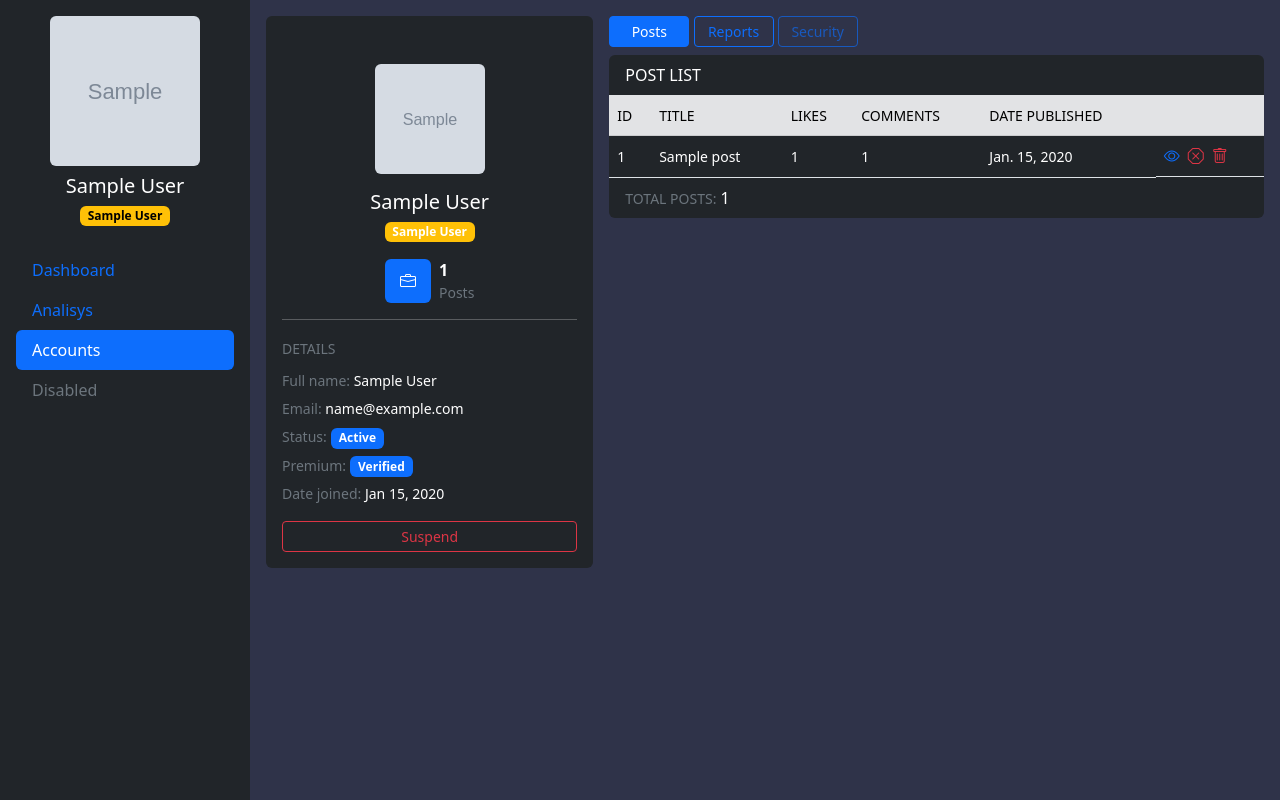
After one commit to HardCodeMatter/photogram, a Django app: page /dashboard/accounts/1/posts/ in a window 1280 px wide. The commit adds this page. Run offline with Django 4.2, Linux system fonts and the light colour scheme; a user stored in the database is signed in; tables that the repository leaves empty hold one stand-in row (values such as "Sample post"); grey boxes marked "Sample" are stand-in pictures.

Commit message:
Added User service, created Account list and posts views, configured layout.

```diff
--- /dev/null
+++ b/dashboard/templates/dashboard/account.html
@@ -0,0 +1,120 @@
+{% extends 'dashboard/dashboard_base.html' %}
+
+{% block content %}
+    <div class="d-flex gap-3">
+        <div class="bg-dark rounded w-50">
+            <div class="d-flex flex-column justify-content-center align-items-center mt-5">
+                <img src="{{ account.image.url }}" alt="Avatar" class="rounded mb-3" style="width: 110px; height: 110px;">
+                <h5>{{ account.get_full_name }}</h5>
+
+                {% if account.role.level == 1 %}
+                    <small class="badge text-bg-warning text-white">{{ account.role }}</small>
+                {% elif account.role.level >= 3 %}
+                    <small class="badge text-bg-danger">{{ account.role }}</small>
+                {% else %}
+                    <small class="badge text-bg-light">{{ account.role }}</small>
+                {% endif %}
+            </div>
+
+            <div class="d-flex align-items-center justify-content-center gap-2 mt-3 mb-3">
+                <div class="bg-primary rounded" style="padding: 10px 15px;">
+                    <i class="bi bi-briefcase"></i>
+                </div>
+                <div class="d-flex flex-column">
+                    <span class="fw-bold">{{ posts.count }}</span>
+                    <small class="text-muted">Posts</small>
+                </div>
+            </div>
+
+            <hr class="m-3">
+
+            <div class="m-3">
+                <small class="text-uppercase text-muted fw-light">Details</small>
+
+                <div class="d-flex flex-column gap-1 mt-2">
+                    <div>
+                        <small class="text-muted">Full name: <span class="text-white">{{ account.get_full_name }}</span></small>
+                    </div>
+
+                    <div>
+                        <small class="text-muted">Email: <span class="text-white">{{ account.email }}</span></small>
+                    </div>
+
+                    <div>
+                        <small class="text-muted">Status:</small>
+                        {% if account.is_active %}
+                            <small class="badge text-bg-primary">Active</small>
+                        {% else %}
+                            <small class="badge text-bg-danger">Inactive</small>
+                        {% endif %}
+                    </div>
+
+                    <div>
+                        <small class="text-muted">Premium:</small>
+                        {% if account.is_verified %}
+                            <small class="badge text-bg-primary">Verified</small>
+                        {% else %}
+                            <small class="badge text-bg-danger">Unverified</small>
+                        {% endif %}
+                    </div>
+
+                    <div>
+                        <small class="text-muted">Date joined: <span class="text-white">{{ account.date_joined|date:"M j, Y" }}</span></small>
+                    </div>
+                </div>
+
+                <a class="btn btn-sm btn-outline-danger w-100 mt-3" href="">Suspend</a>
+            </div>
+        </div>
+
+        <div class="w-100 h-100">
+            <div class="mb-2">
+                <a class="btn btn-sm btn-outline-primary
+                    {% if request.resolver_match.url_name == 'd/account_posts' %}active{% endif %}
+                " style="width: 80px;" aria-current="page" href="{% url 'd/account_posts' account.id %}">Posts</a>
+                <a class="btn btn-sm btn-outline-primary" style="width: 80px;" href="#">Reports</a>
+                <a class="btn btn-sm btn-outline-primary disabled" style="width: 80px;" href="#">Security</a>
+            </div>
+
+            <div class="bg-dark rounded">
+                <table class="table text-white">
+                    <div class="p-2 ms-2">
+                        <small class="fs-6">POST LIST</small>
+                    </div>
+
+                    <caption class="ms-3">
+                        <small>TOTAL POSTS:</small>
+                        <span class="text-white">{{ posts.count }}</span>
+                    </caption>
+
+                    <thead class="table-secondary">
+                        <tr>
+                            <td scope="col"><small>ID</small></td>
+                            <td scope="col"><small>TITLE</small></td>
+                            <td scope="col"><small>LIKES</small></td>
+                            <td scope="col"><small>COMMENTS</small></td>
+                            <td scope="col"><small>DATE PUBLISHED</small></td>
+                            <td scope="col"></td>
+                        </tr>
+                    </thead>
+                    <tbody>
+                        {% for post in posts %}
+                            <tr>
+                                <td scope="row"><small>{{ post.id }}</small></td>
+                                <td><small>{{ post.title }}</small></td>
+                                <td><small>{{ post.likes.count }}</small></td>
+                                <td><small>{{ post.comment_set.count }}</small></td>
+                                <td><small>{{ post.date_published }}</small></td>
+                                <td class="d-flex gap-2">
+                                    <a href=""><i class="text-primary bi bi-eye"></i></a>
+                                    <a href=""><i class="text-danger bi bi-x-octagon"></i></a>
+                                    <a href=""><i class="text-danger bi bi-trash"></i></a>
+                                </td>
+                            </tr>
+                        {% endfor %}
+                    </tbody>
+                </table>
+            </div>
+        </div>
+    </div>
+{% endblock %}
--- a/dashboard/templates/dashboard/dashboard_base.html
+++ b/dashboard/templates/dashboard/dashboard_base.html
@@ -6,31 +6,36 @@
     <link rel="stylesheet" href="https://cdn.jsdelivr.net/npm/bootstrap-icons@1.10.4/font/bootstrap-icons.css">
     <title>PG - Dashboard</title>
 </head>
-<body>
+<body style="background-color: #2f3349;">
     <div>
         <div class="bg-dark fixed-top" style="width: 250px; height: 100vh;">
             <div class="d-flex flex-column justify-content-center align-items-center mt-3 mb-4">
                 <img class="rounded" style="width: 150px; height: 150px;" src="{{ user.image.url }}" alt="">
 
                 <div class="d-flex flex-column align-items-center text-white mt-2">
+                    <h6 class="lead">{{ user }}</h6>
+
                     {% if user.role.level == 1 %}
-                        <small class="fw-bold text-warning">{{ user.role }}</small>
+                        <small class="badge text-bg-warning">{{ user.role }}</small>
                     {% elif user.role.level >= 3 %}
-                        <small class="fw-bold text-danger">{{ user.role }}</small>
+                        <small class="badge text-bg-danger">{{ user.role }}</small>
                     {% endif %}
-                    <h6 class="lead">{{ user }}</h6>
                 </div>
             </div>
 
             <div class="nav flex-column nav-pills m-3">
                 <div class="nav-item">
-                    <a class="nav-link active bg-danger" aria-current="page" href="#">Dashboard</a>
+                    <a class="nav-link
+                        {% if request.resolver_match.url_name == 'd/dashboard' %}active{% endif %}
+                    " aria-current="page" href="{% url 'd/dashboard' %}">Dashboard</a>
                 </div>
                 <div class="nav-item">
                     <a class="nav-link" href="#">Analisys</a>
                 </div>
                 <div class="nav-item">
-                    <a class="nav-link" href="#">Accounts</a>
+                    <a class="nav-link
+                        {% if request.resolver_match.url_name == 'd/account_list' or request.resolver_match.url_name == 'd/account_posts' %}active{% endif %}
+                    " href="{% url 'd/account_list' %}">Accounts</a>
                 </div>
                 <div class="nav-item">
                     <a class="nav-link disabled">Disabled</a>
@@ -39,7 +44,7 @@
         </div>
 
         <div style="margin-left: 250px;">
-            <div class="bg-dark rounded text-white p-3 m-3">
+            <div class="text-white m-3">
                 {% block content %}{% endblock %}
             </div>
         </div>
--- a/dashboard/urls.py
+++ b/dashboard/urls.py
@@ -3,5 +3,7 @@ from . import views
 
 
 urlpatterns = [
-    path('', views.dashboard_view, name='dashboard')
+    path('', views.dashboard_view, name='d/dashboard'),
+    path('accounts/', views.account_list_view, name='d/account_list'),
+    path('accounts/<int:id>/posts/', views.account_posts_view, name='d/account_posts'),
 ]
--- a/dashboard/views.py
+++ b/dashboard/views.py
@@ -1,5 +1,37 @@
 from django.shortcuts import render, HttpResponse
+from django.contrib.auth.decorators import login_required
+from user.services import UserService
+from main.services import PostService
+from user.models import User
+from main.models import Post
 
 
+@login_required
 def dashboard_view(request: HttpResponse) -> HttpResponse:
     return render(request, 'dashboard/dashboard_base.html')
+
+@login_required
+def account_list_view(request: HttpResponse) -> HttpResponse:
+    user_service = UserService()
+    accounts: User = user_service.get_objects()
+
+    context = {
+        'accounts': accounts,
+    }
+
+    return render(request, 'dashboard/accounts.html', context)
+
+@login_required
+def account_posts_view(request: HttpResponse, id: int) -> HttpResponse:
+    user_service = UserService()
+    account: User = user_service.get_object_by_id(id)
+
+    post_service = PostService()
+    posts: Post = post_service.filter_objects(id)
+
+    context = {
+        'account': account,
+        'posts': posts,
+    }
+
+    return render(request, 'dashboard/account.html', context)
--- a/main/services.py
+++ b/main/services.py
@@ -6,6 +6,10 @@ class PostService:
     def get_objects(self) -> List[Post]:
         """Returns a queryset of all Post records in the database"""
         return Post.objects.all()
+
+    def filter_objects(self, author_id: int) -> List[Post]:
+        """Returns a queryset of filtered Post records in the database"""
+        return Post.objects.filter(author_id=author_id)
 
     def get_object_by_id(self, id: int) -> Post:
         """Returns a single Post record by id"""
--- /dev/null
+++ b/user/services.py
@@ -0,0 +1,23 @@
+from typing import List, Dict
+from user.models import User
+
+
+class UserService:
+    def get_objects(self) -> List[User]:
+        """Returns a queryset of all User records in the database"""
+        return User.objects.all()
+
+    def get_object_by_id(self, id: int) -> User:
+        """Returns a single User record by id"""
+        return User.objects.get(id=id)
+
+    def update_object(self, id: int, **data: Dict) -> User:
+        """Updates an existing User record in the database"""
+        object = User.objects.get(id=id)
+
+        for key, value in data.items():
+            setattr(object, key, value)
+
+        object.save()
+
+        return object
```
Also changed, not shown: dashboard/templates/dashboard/accounts.html (added, +79 -0 lines).
